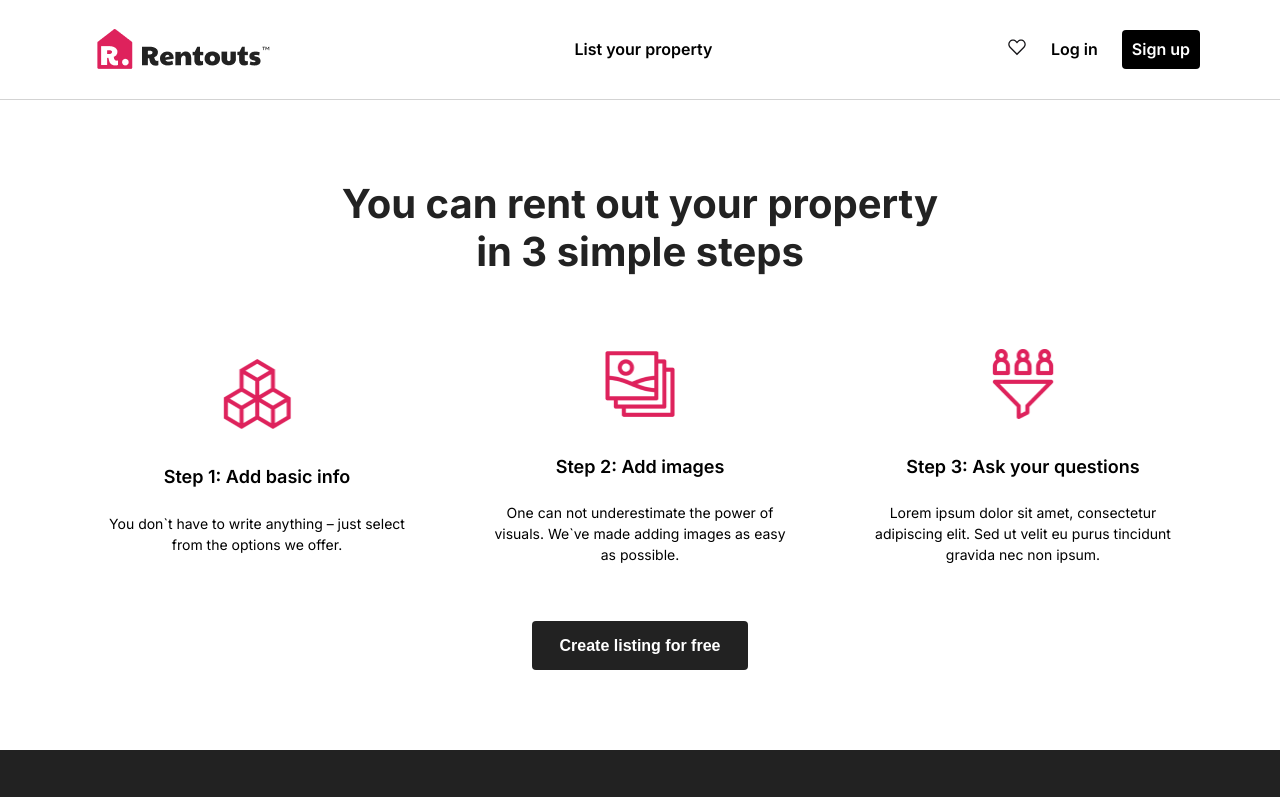
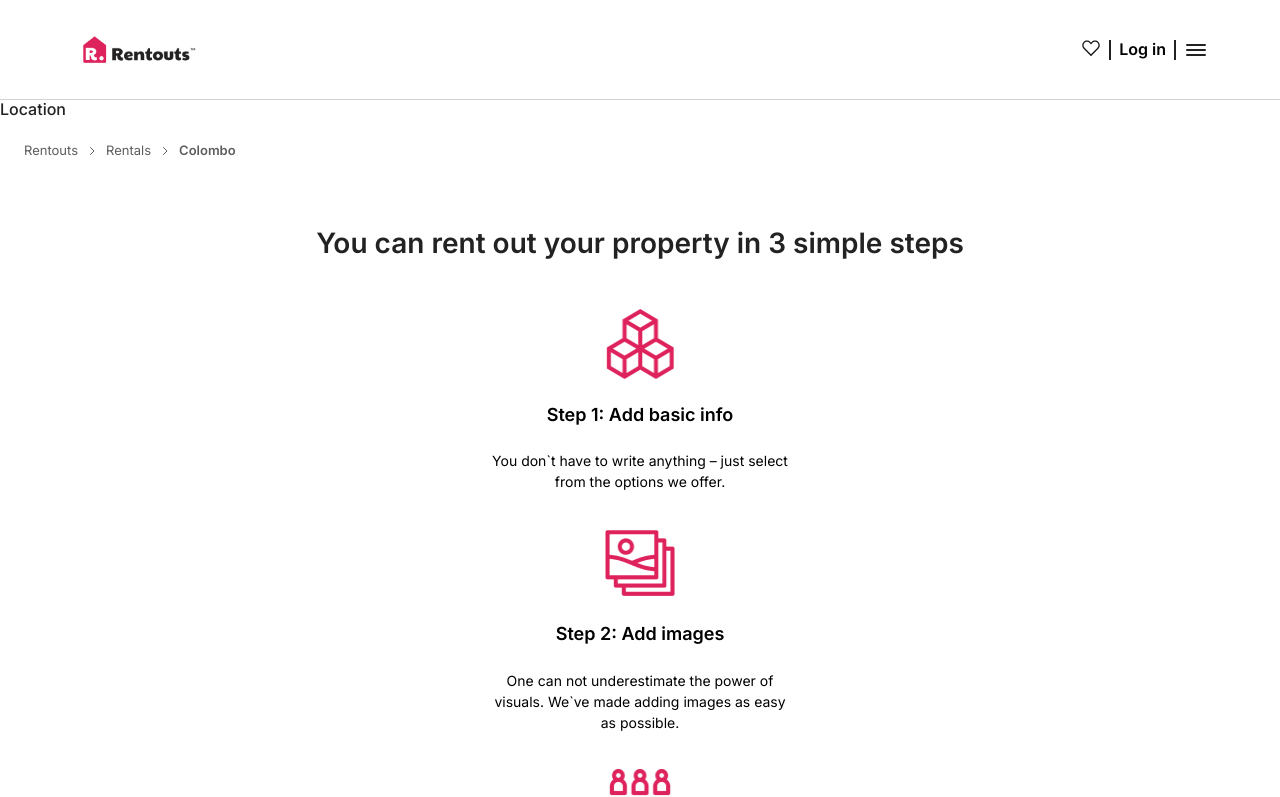
Before and after one commit to deegha/rentoutslk, a Next.js app: page /rentals in a window 1280 px wide. Shown: the top 797 px of the page. Built offline with nearby package versions, Linux system fonts and the light colour scheme.

Commit message:
Improved apartments card, list and apartments home component, also add rental categories

```diff
--- a/src/app/rentals/page.tsx
+++ b/src/app/rentals/page.tsx
@@ -1,4 +1,10 @@
-import { Header, YouCanRent, Footer, RentalParameters } from '@/components';
+import {
+  Header,
+  YouCanRent,
+  Footer,
+  RentalParameters,
+  RentalCategories,
+} from '@/components';
 
 export default function Home() {
   return (
@@ -8,6 +14,7 @@ export default function Home() {
 
       <main>
         <RentalParameters />
+        <RentalCategories />
         <YouCanRent />
       </main>
 
--- a/src/components/apartments/apartmentsCard.tsx
+++ b/src/components/apartments/apartmentsCard.tsx
@@ -12,7 +12,13 @@ import Type from '@/icons/type.svg';
 import Fav from '@/icons/heart_gray.svg';
 import Arrow from '@/icons/arrow_next.svg';
 
-export const ApartmentsCard = () => {
+interface ApartmentsCardProps {
+  showBestOffer: boolean;
+}
+
+export const ApartmentsCard: React.FC<ApartmentsCardProps> = ({
+  showBestOffer,
+}) => {
   const PrevArrow = (
     <div className="prevArrowBlock">
       <Arrow className="prevArrow" />
@@ -30,9 +36,11 @@ export const ApartmentsCard = () => {
   return (
     <div className={styles.cardBlock}>
       <div className={styles.cardImageBlock}>
-        <div className={styles.bestOffer}>
-          <p>Best offer</p>
-        </div>
+        {showBestOffer && (
+          <div className={styles.bestOffer}>
+            <p>Best offer</p>
+          </div>
+        )}
         <div className={styles.fav}>
           <Fav />
         </div>
--- a/src/components/apartments/apartmentsList.module.scss
+++ b/src/components/apartments/apartmentsList.module.scss
@@ -13,7 +13,14 @@
   }
 
   @include desktopAndBeyondView() {
+    grid-template-columns: repeat(3, 1fr);
+    gap: 16px;
+    width: 100%;
+  }
+
+  @media (min-width: 1920px) {
     grid-template-columns: repeat(4, 1fr);
     gap: 16px;
+    width: 100%;
   }
 }
--- a/src/components/apartments/apartmentsList.tsx
+++ b/src/components/apartments/apartmentsList.tsx
@@ -4,17 +4,18 @@ import styles from './apartmentsList.module.scss';
 
 import { ApartmentsCard } from './apartmentsCard';
 
-export const ApartmentsList = () => {
-  return (
-    <div className={styles.list}>
-      <ApartmentsCard />
-      <ApartmentsCard />
-      <ApartmentsCard />
-      <ApartmentsCard />
-      <ApartmentsCard />
-      <ApartmentsCard />
-      <ApartmentsCard />
-      <ApartmentsCard />
-    </div>
-  );
+interface ApartmentsListProps {
+  showBestOffer: boolean;
+  cardCount: number;
+}
+
+export const ApartmentsList: React.FC<ApartmentsListProps> = ({
+  showBestOffer,
+  cardCount,
+}) => {
+  const cards = Array.from({ length: cardCount }, (_, index) => (
+    <ApartmentsCard key={index} showBestOffer={showBestOffer} />
+  ));
+
+  return <div className={styles.list}>{cards}</div>;
 };
--- a/src/components/apartmentsHome/apartmentsHome.tsx
+++ b/src/components/apartmentsHome/apartmentsHome.tsx
@@ -1,20 +1,57 @@
-import React from 'react';
+'use client';
+import React, { useState, useEffect } from 'react';
 
 import styles from './apartmentsHome.module.scss';
 
 import { ApartmentsList } from '../apartments/apartmentsList';
 import { Button } from '../button';
 
+const getInitialCardCount = (width: number) => {
+  if (width >= 1920) return 4;
+  if (width >= 1440) return 3;
+  if (width > 812) return 4;
+  return 3;
+};
+
 export const ApartmentsHome = () => {
+  const showBestOffer = true;
+  const [cardCount, setCardCount] = useState(8);
+
+  useEffect(() => {
+    const handleResize = () => {
+      setCardCount(getInitialCardCount(window.innerWidth));
+    };
+
+    if (typeof window !== 'undefined') {
+      setCardCount(getInitialCardCount(window.innerWidth));
+      window.addEventListener('resize', handleResize);
+    }
+
+    return () => {
+      if (typeof window !== 'undefined') {
+        window.removeEventListener('resize', handleResize);
+      }
+    };
+  }, []);
+
+  const handleShowMore = () => {
+    if (typeof window !== 'undefined') {
+      setCardCount(
+        (prevCount) => prevCount + getInitialCardCount(window.innerWidth),
+      );
+    }
+  };
+
   return (
     <section className={styles.container}>
       <div className={styles.titleBlock}>
         <h2 className={styles.title}>Apartments for you</h2>
         <p className={styles.subtitle}>
-          This properties are tending. Find a place, contact owner, book a tour.
+          These properties are trending. Find a place, contact owner, book a
+          tour.
         </p>
       </div>
-      <ApartmentsList />
+      <ApartmentsList showBestOffer={showBestOffer} cardCount={cardCount} />
       <div className={styles.btnBlock}>
         <Button
           text="Show more"
@@ -24,6 +61,7 @@ export const ApartmentsHome = () => {
           borderRadius="4px"
           bgColor="#ffffff"
           borderColor="#222222"
+          onClick={handleShowMore}
         />
       </div>
     </section>
--- a/src/components/index.ts
+++ b/src/components/index.ts
@@ -8,6 +8,7 @@ export * from './footer';
 
 //All rentals
 export * from './rentalParameters';
+export * from './rentalCategories';
 export * from './youCanRent';
 
 //General Components
--- /dev/null
+++ b/src/components/rentalCategories/index.ts
@@ -0,0 +1 @@
+export * from './rentalCategories';
--- /dev/null
+++ b/src/components/rentalCategories/rentalCategories.module.scss
@@ -0,0 +1,30 @@
+@import '@/styles/_mixins.scss';
+@import '@/styles/_colors.scss';
+
+.container {
+  display: flex;
+  flex-direction: row;
+  gap: 8px;
+  padding: 12px 24px;
+  align-items: center;
+
+  @include desktopAndBeyondView() {
+    padding: 12px 80px;
+  }
+}
+
+.category {
+  color: $font-color-three;
+  font-size: 13px;
+  font-weight: 400;
+  line-height: 15.73px;
+  text-align: left;
+}
+
+.categoryActive {
+  color: $font-color-three;
+  font-size: 13px;
+  font-weight: 600;
+  line-height: 15.73px;
+  text-align: left;
+}
--- /dev/null
+++ b/src/components/rentalCategories/rentalCategories.tsx
@@ -0,0 +1,17 @@
+import React from 'react';
+
+import styles from './rentalCategories.module.scss';
+
+import Arrow from '@/icons/arrow_right_gray.svg';
+
+export const RentalCategories = () => {
+  return (
+    <section className={styles.container}>
+      <p className={styles.category}>Rentouts</p>
+      <Arrow />
+      <p className={styles.category}>Rentals</p>
+      <Arrow />
+      <p className={styles.categoryActive}>Colombo</p>
+    </section>
+  );
+};
--- a/src/components/rentalParameters/rentalParameters.module.scss
+++ b/src/components/rentalParameters/rentalParameters.module.scss
@@ -6,7 +6,7 @@
   flex-direction: column;
   @include desktopAndBeyondView() {
     flex-direction: row;
-    padding: 0 80px;
+    padding: 28px 80px;
   }
 }
 
@@ -18,3 +18,19 @@
     gap: 16px;
   }
 }
+
+.parametersItem {
+  display: flex;
+  flex-direction: column;
+  gap: 12px;
+}
+
+.itemTitle {
+  color: $font-color-one;
+  font-size: 16px;
+  font-weight: 500;
+  line-height: 19.36px;
+}
+
+.itemBlock {
+}
--- a/src/components/rentalParameters/rentalParameters.tsx
+++ b/src/components/rentalParameters/rentalParameters.tsx
@@ -6,7 +6,10 @@ export const RentalParameters = () => {
   return (
     <section className={styles.container}>
       <div className={styles.parametersBlock}>
-        <div className={styles.parametersItem}></div>
+        <div className={styles.parametersItem}>
+          <p className={styles.itemTitle}>Location</p>
+          <div className={styles.itemBlock}></div>
+        </div>
       </div>
     </section>
   );
--- a/src/styles/_mixins.scss
+++ b/src/styles/_mixins.scss
@@ -1,11 +1,11 @@
 @mixin tabletAndBeyondView() {
-  @media (min-width: 52em) {
+  @media (min-width: 812px) {
     @content;
   }
 }
 
 @mixin desktopAndBeyondView() {
-  @media (min-width: 75em) {
+  @media (min-width: 1440px) {
     @content;
   }
 }
```
Also changed, not shown: src/icons/arrow_right_gray.svg (added), 1 other file (tests, documents, lock files or other folders).
